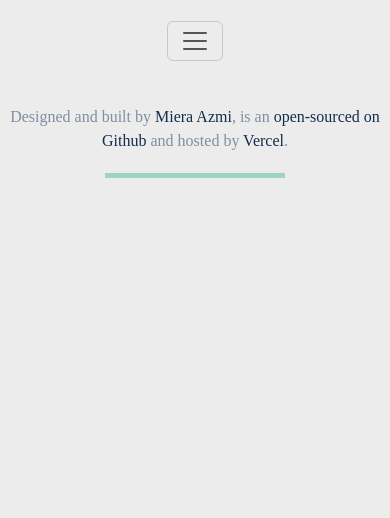
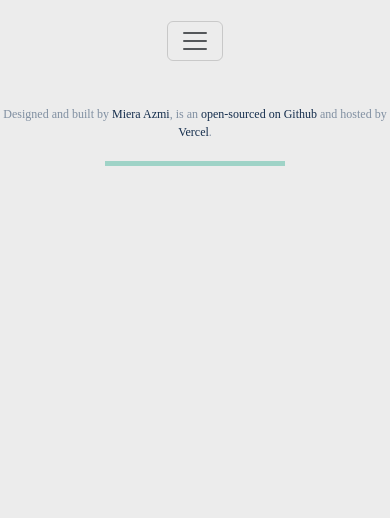
Before and after one commit to mierawats/responsive-portfolio-project, a plain HTML site: page index.html in a window 390 px wide. Shown: the part 326-844 px from the top of the page. Drawn offline with nearby package versions, Linux system fonts and the light colour scheme; a web font is replaced by a local one.

Commit message:
Update footer in styles.css

```diff
--- a/src/styles.css
+++ b/src/styles.css
@@ -157,4 +157,8 @@ footer a {
     line-height: 70px;
     text-align: center;
   }
+
+  footer {
+    font-size: 12px;
+  }
 }
```
